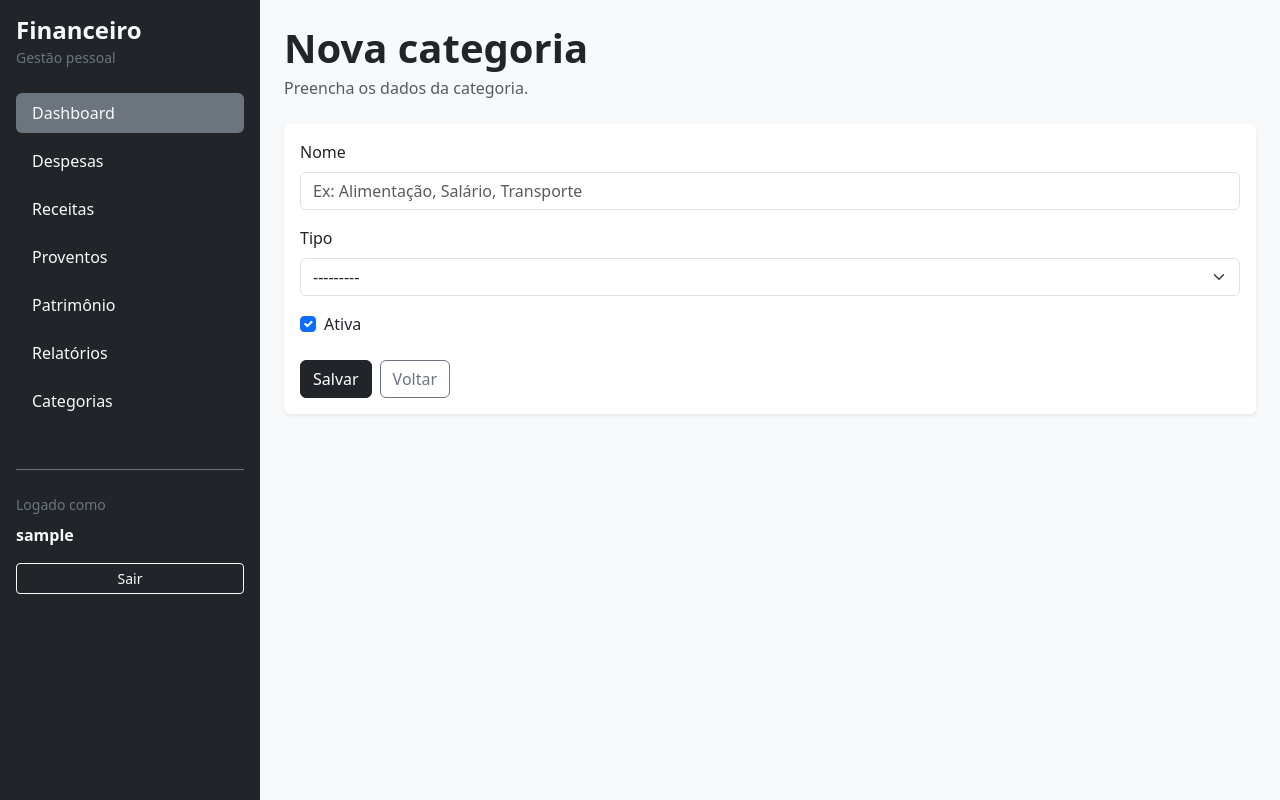
After one commit to Carloseduardozero/analise-financeira, a Django app: page /finances/categorias/nova/ in a window 1280 px wide. The commit adds this page. Run offline with Django 5.2, Linux system fonts and the light colour scheme; the visitor is signed in with stand-in values (Sample User, id 1).

Commit message:
feat: adicionando cadastro  de  categoria

```diff
--- a/apps/finances/enums/__init__.py
+++ b/apps/finances/enums/__init__.py
@@ -0,0 +1 @@
+from .categoria_enum import TipoCategoria
--- /dev/null
+++ b/apps/finances/enums/categoria_enum.py
@@ -0,0 +1,5 @@
+from django.db import models
+
+class TipoCategoria(models.TextChoices):
+    RECEITA = 'RECEITA', 'Receita'
+    DESPESA = 'DESPESA', 'Despesa'
--- /dev/null
+++ b/apps/finances/forms/categoria_form.py
@@ -0,0 +1,22 @@
+from django import forms
+
+from apps.finances.models import Categoria
+
+
+class CategoriaForm(forms.ModelForm):
+    class Meta:
+        model = Categoria
+        fields = ['nome', 'tipo', 'ativa']
+
+        widgets = {
+            'nome': forms.TextInput(attrs={
+                'class': 'form-control',
+                'placeholder': 'Ex: Alimentação, Salário, Transporte',
+            }),
+            'tipo': forms.Select(attrs={
+                'class': 'form-select',
+            }),
+            'ativa': forms.CheckboxInput(attrs={
+                'class': 'form-check-input',
+            }),
+        }
--- a/apps/finances/models/__init__.py
+++ b/apps/finances/models/__init__.py
@@ -0,0 +1 @@
+from .categoria import Categoria
--- /dev/null
+++ b/apps/finances/models/categoria.py
@@ -0,0 +1,36 @@
+from django.conf import settings
+from django.db import models
+from apps.finances.enums import TipoCategoria
+
+
+class Categoria(models.Model):
+    usuario = models.ForeignKey(
+        settings.AUTH_USER_MODEL,
+        on_delete=models.CASCADE,
+        related_name='categorias',
+    )
+
+    nome = models.CharField(max_length=100)
+
+    tipo = models.CharField(
+        max_length=20,
+        choices=TipoCategoria.choices,
+    )
+
+    ativa = models.BooleanField(default=True)
+
+    criada_em = models.DateTimeField(auto_now_add=True)
+    atualizada_em = models.DateTimeField(auto_now=True)
+
+    class Meta:
+        db_table = 'finances_categoria'
+        ordering = ['nome']
+        constraints = [
+            models.UniqueConstraint(
+                fields=['usuario', 'nome', 'tipo'],
+                name='unique_categoria_por_usuario_nome_tipo',
+            )
+        ]
+
+    def __str__(self):
+        return f'{self.nome} ({self.get_tipo_display()})'
--- a/apps/finances/urls.py
+++ b/apps/finances/urls.py
@@ -0,0 +1,17 @@
+from django.urls import path
+
+from apps.finances.views.categoria_views import (
+    categoria_create_view,
+    categoria_delete_view,
+    categoria_list_view,
+    categoria_update_view,
+)
+
+app_name = 'finances'
+
+urlpatterns = [
+    path('categorias/', categoria_list_view, name='categoria_list'),
+    path('categorias/nova/', categoria_create_view, name='categoria_create'),
+    path('categorias/<int:categoria_id>/editar/', categoria_update_view, name='categoria_update'),
+    path('categorias/<int:categoria_id>/excluir/', categoria_delete_view, name='categoria_delete'),
+]
--- /dev/null
+++ b/apps/finances/views/categoria_views.py
@@ -0,0 +1,95 @@
+from django.contrib import messages
+from django.contrib.auth.decorators import login_required
+from django.core.exceptions import ValidationError
+from django.shortcuts import redirect, render
+
+from apps.finances.forms.categoria_form import CategoriaForm
+from apps.finances.selectors.categoria_selector import CategoriaSelector
+from apps.finances.services.categoria_service import CategoriaService
+
+
+@login_required
+def categoria_list_view(request):
+    categorias = CategoriaSelector.listar_por_usuario(request.user)
+
+    return render(request, 'finances/categorias/list.html', {
+        'categorias': categorias,
+    })
+
+
+@login_required
+def categoria_create_view(request):
+    if request.method == 'POST':
+        form = CategoriaForm(request.POST)
+
+        if form.is_valid():
+            try:
+                CategoriaService.criar_categoria(
+                    usuario=request.user,
+                    dados=form.cleaned_data,
+                )
+
+                messages.success(request, 'Categoria cadastrada com sucesso.')
+
+                return redirect('finances:categoria_list')
+
+            except ValidationError as error:
+                form.add_error(None, error.message)
+    else:
+        form = CategoriaForm()
+
+    return render(request, 'finances/categorias/form.html', {
+        'form': form,
+        'titulo': 'Nova categoria',
+    })
+
+
+@login_required
+def categoria_update_view(request, categoria_id):
+    categoria = CategoriaSelector.buscar_por_id_e_usuario(
+        categoria_id=categoria_id,
+        usuario=request.user,
+    )
+
+    if request.method == 'POST':
+        form = CategoriaForm(request.POST, instance=categoria)
+
+        if form.is_valid():
+            try:
+                CategoriaService.atualizar_categoria(
+                    categoria=categoria,
+                    dados=form.cleaned_data,
+                )
+
+                messages.success(request, 'Categoria atualizada com sucesso.')
+
+                return redirect('finances:categoria_list')
+
+            except ValidationError as error:
+                form.add_error(None, error.message)
+    else:
+        form = CategoriaForm(instance=categoria)
+
+    return render(request, 'finances/categorias/form.html', {
+        'form': form,
+        'titulo': 'Editar categoria',
+    })
+
+
+@login_required
+def categoria_delete_view(request, categoria_id):
+    categoria = CategoriaSelector.buscar_por_id_e_usuario(
+        categoria_id=categoria_id,
+        usuario=request.user,
+    )
+
+    if request.method == 'POST':
+        CategoriaService.excluir_categoria(categoria)
+
+        messages.success(request, 'Categoria excluída com sucesso.')
+
+        return redirect('finances:categoria_list')
+
+    return render(request, 'finances/categorias/delete.html', {
+        'categoria': categoria,
+    })
--- a/config/urls.py
+++ b/config/urls.py
@@ -6,6 +6,7 @@ urlpatterns = [
 
     path('accounts/', include('apps.accounts.urls')),
     path('accounts/', include('django.contrib.auth.urls')),
+    path('finances/', include('apps.finances.urls')),
 
     path('', include('apps.dashboard.urls')),
 ]
--- /dev/null
+++ b/templates/finances/categorias/form.html
@@ -0,0 +1,53 @@
+{% extends 'layouts/main.html' %}
+
+{% block title %}{{ titulo }}{% endblock %}
+
+{% block content %}
+<div class="mb-4">
+    <h1 class="fw-bold mb-1">{{ titulo }}</h1>
+    <p class="text-muted mb-0">Preencha os dados da categoria.</p>
+</div>
+
+<div class="card border-0 shadow-sm">
+    <div class="card-body">
+        <form method="post">
+            {% csrf_token %}
+
+            {% if form.non_field_errors %}
+                <div class="alert alert-danger">
+                    {{ form.non_field_errors }}
+                </div>
+            {% endif %}
+
+            <div class="mb-3">
+                <label class="form-label">Nome</label>
+                {{ form.nome }}
+                {{ form.nome.errors }}
+            </div>
+
+            <div class="mb-3">
+                <label class="form-label">Tipo</label>
+                {{ form.tipo }}
+                {{ form.tipo.errors }}
+            </div>
+
+            <div class="form-check mb-4">
+                {{ form.ativa }}
+                <label class="form-check-label">
+                    Ativa
+                </label>
+            </div>
+
+            <div class="d-flex gap-2">
+                <button type="submit" class="btn btn-dark">
+                    Salvar
+                </button>
+
+                <a href="{% url 'finances:categoria_list' %}" class="btn btn-outline-secondary">
+                    Voltar
+                </a>
+            </div>
+        </form>
+    </div>
+</div>
+{% endblock %}
--- a/templates/partials/sidebar.html
+++ b/templates/partials/sidebar.html
@@ -29,7 +29,7 @@
             Relatórios
         </a>
 
-        <a class="nav-link text-light rounded px-3 py-2" href="#">
+        <a class="nav-link text-light rounded px-3 py-2" href="{% url 'finances:categoria_list' %}">
             Categorias
         </a>
     </nav>
```
Also changed, not shown: apps/finances/repositories/categoria_repository.py (added, +25 -0 lines), apps/finances/selectors/categoria_selector.py (added, +16 -0 lines), apps/finances/services/categoria_service.py (added, +48 -0 lines), templates/finances/categorias/delete.html (added, +31 -0 lines), templates/finances/categorias/list.html (added, +70 -0 lines), apps/finances/migrations/0001_initial.py (added).
